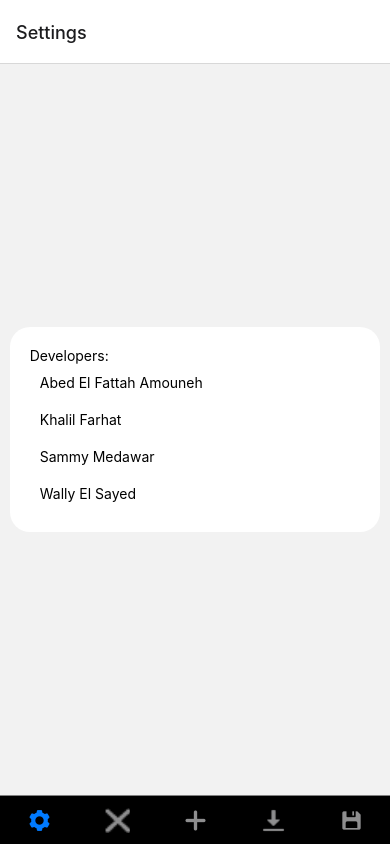
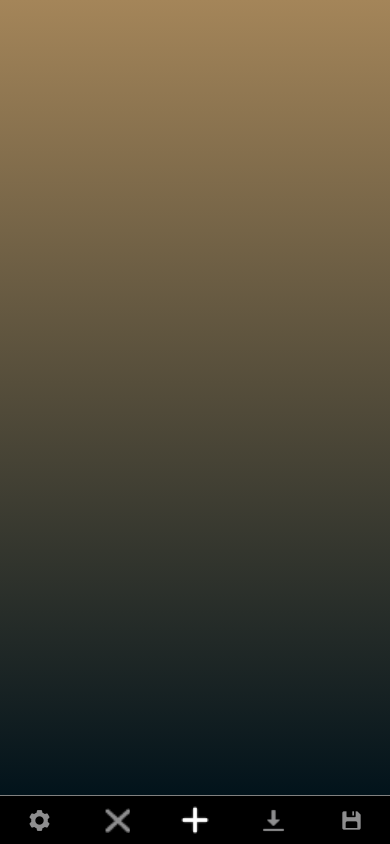
Before and after one commit to AbedAmouneh/3d-Face-Reconstruction, a React Native app in the folder VoxelVisage/: screen / in a window 390 px wide. Built offline with nearby package versions, Linux system fonts and the light colour scheme.

Commit message:
Changes: 1) indicated the main page route. 2) allowed changing pages between settings and main page. 3) showed the linearGradient background on main page.

```diff
--- /dev/null
+++ b/VoxelVisage/AddScreen.js
@@ -0,0 +1,17 @@
+import React from "react";
+import { StyleSheet } from "react-native";
+import { LinearGradient } from "expo-linear-gradient";
+
+const AddScreen = () => {
+  return (
+    <LinearGradient colors={["#A48559", "#02131B"]} style={styles.container} />
+  );
+};
+
+const styles = StyleSheet.create({
+  container: {
+    flex: 1,
+  },
+});
+
+export default AddScreen;
--- a/VoxelVisage/App.js
+++ b/VoxelVisage/App.js
@@ -1,9 +1,11 @@
+// App.js
 import React from "react";
 import { NavigationContainer } from "@react-navigation/native";
 import { StyleSheet, Image } from "react-native";
 import { LinearGradient } from "expo-linear-gradient";
 import { createBottomTabNavigator } from "@react-navigation/bottom-tabs";
 
+import AddScreen from "./AddScreen";
 import SettingsScreen from "./SettingsScreen";
 import Screen from "./Screen";
 
@@ -14,6 +16,7 @@ export default function App() {
     <NavigationContainer>
       <LinearGradient colors={["#A48559", "#02131B"]} style={styles.container}>
         <Tab.Navigator
+          initialRouteName="Add"
           screenOptions={{
             tabBarStyle: [
               {
@@ -25,6 +28,7 @@ export default function App() {
               null,
             ],
             tabBarShowLabel: false,
+            tabBarActiveTintColor: "white",
           }}
         >
           <Tab.Screen
@@ -54,15 +58,19 @@ export default function App() {
           />
           <Tab.Screen
             name="Add"
-            component={Screen}
-            initialParams={{ screenName: "Add" }}
+            component={AddScreen}
             options={{
               tabBarIcon: ({ color, size }) => (
                 <Image
                   source={require("./assets/add-icon.png")}
-                  style={{ tintColor: color, width: size, height: size }}
+                  style={{
+                    tintColor: color,
+                    width: size * 1.3,
+                    height: size * 1.3,
+                  }}
                 />
               ),
+              headerShown: false,
             }}
           />
           <Tab.Screen
--- a/VoxelVisage/SettingsScreen.js
+++ b/VoxelVisage/SettingsScreen.js
@@ -12,7 +12,7 @@ const SettingsScreen = () => {
   return (
     <View style={styles.container}>
       <View style={styles.developersContainer}>
-        <Text>Developers:</Text>
+        <Text style={styles.title}>Developers</Text>
         {developers.map((developer, index) => (
           <Text key={index} style={styles.developerText}>
             {developer}
@@ -26,18 +26,26 @@ const SettingsScreen = () => {
 const styles = StyleSheet.create({
   container: {
     flex: 1,
-    justifyContent: "center",
+    justifyContent: "flex-start",
     alignItems: "center",
+  },
+  title: {
+    textAlign: "center",
+    fontWeight: "bold",
+    textDecorationLine: "underline",
+    fontSize: 24,
   },
   developersContainer: {
     width: "95%",
     backgroundColor: "white",
     borderRadius: 20,
     padding: 20,
+    marginTop: 10,
   },
   developerText: {
-    textAlign: "left",
+    textAlign: "center",
     padding: 10,
+    fontWeight: "bold",
   },
 });
 
```
Also changed, not shown: VoxelVisage/HomeScreen.js (added, +18 -0 lines).
